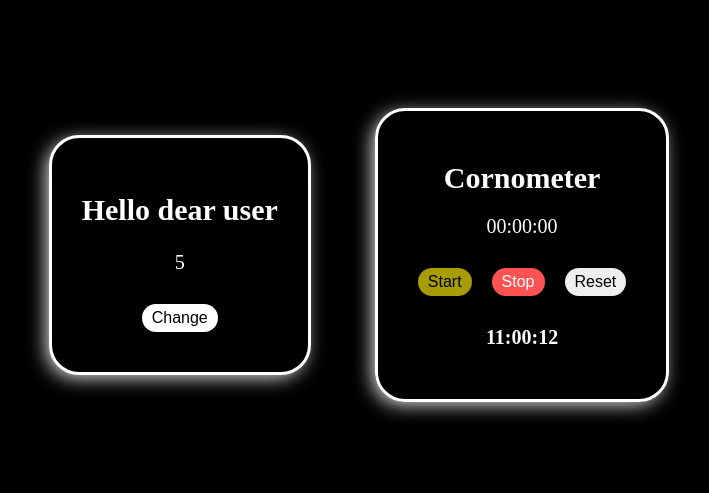
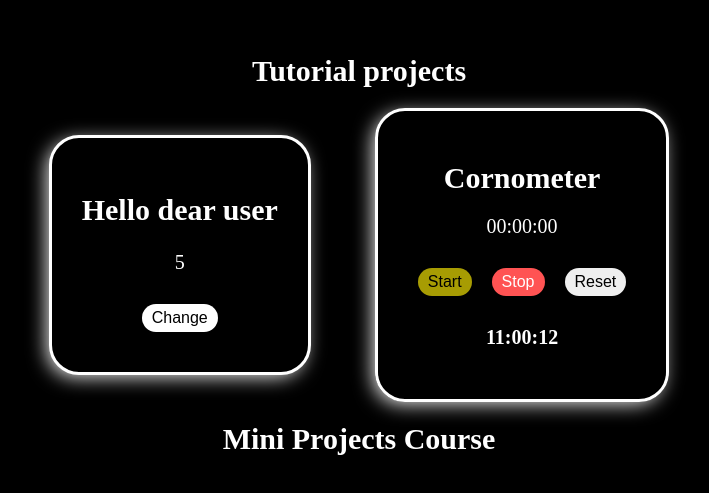
Before and after one commit to nimahadi1388/ReactTutorial, a React (Vite) app: page / in a window 1280 px wide. Shown: the part 133-626 px from the top of the page, without its empty margins (281-990 px from the left). Built offline with nearby package versions, Linux system fonts and the light colour scheme.

Commit message:
StartFirstMiniProjectsCoursePart-1

```diff
--- a/src/App.jsx
+++ b/src/App.jsx
@@ -1,9 +1,9 @@
 import { useContext, useEffect, useState } from "react";
-import Hello from "./assets/components/Hello";
-import Timer from "./assets/components/Timer";
-import Cornometr from "./assets/components/Cornometr";
+import Hello from "./assets/components/Cornometr&Time/Hello";
+import Timer from "./assets/components/Cornometr&Time/Timer";
+import Cornometr from "./assets/components/Cornometr&Time/Cornometr";
 import { TestContext } from "./assets/context/testContext";
-import TimerList from "./assets/components/TimerList";
+import TimerList from "./assets/components/Cornometr&Time/TimerList";
 // import Cornometr from "./assets/components/Cornometr";
 // let intrval;
 // class App extends React.Component {
@@ -58,7 +58,10 @@ const App = () => {
     setIsLight(!isLight);
   };
   return (
-    <div className="components">
+    <div>
+      <div className="componentsTutorial">
+        <h1>Tutorial projects</h1>
+        <div className="flexes">
           {/* context is TestContext.provider */}
           {/* here is for single value context */}
           {/* <TestContext.Provider value={'red'}>
@@ -107,6 +110,14 @@ const App = () => {
             </div>
           </TestContext.Provider>
         </div>
+      </div>
+      <div className="componentsMiniProjectsC">
+        <h1>Mini Projects Course</h1>
+        <div className="flexes">
+
+        </div>
+      </div>
+    </div>
   );
 };
 export default App;
--- a/src/assets/components/Cornometr.jsx
+++ b/src/assets/components/Cornometr&Time/Cornometr.jsx
@@ -1,5 +1,5 @@
 import React from "react";
-import { TestContext } from "../context/testContext";
+import { TestContext } from "../../context/testContext";
 let timeOut;
 class Cornometr extends React.Component {
   constructor() {
--- a/src/assets/components/Timer.jsx
+++ b/src/assets/components/Cornometr&Time/Timer.jsx
@@ -1,5 +1,5 @@
 import React from "react";
-import { TestContext } from "../context/testContext";
+import { TestContext } from "../../context/testContext";
 let timeOut;
 // ----------------- First Mini Project----------------------
 class Timer extends React.Component {
--- a/src/assets/components/TimerList.jsx
+++ b/src/assets/components/Cornometr&Time/TimerList.jsx
@@ -1,5 +1,5 @@
 import { useContext } from "react";
-import { TestContext } from "../context/testContext";
+import { TestContext } from "../../context/testContext";
 import Item from "./item";
 
 // const TimerList = (props) => {
--- /dev/null
+++ b/src/assets/components/Cornometr&Time/item.jsx
@@ -0,0 +1,18 @@
+import { useContext } from "react";
+import { TestContext } from "../../context/testContext";
+
+const Item = (props) => {
+  const context = useContext(TestContext);
+  const handleDeleteItem = (e) => {
+    context.setTimeArr(
+      context.timeArr.filter((item) => e.target.textContent !== item),
+    );
+  };
+  return (
+    <>
+      <h1 onClick={handleDeleteItem}>{props.children}</h1>
+    </>
+  );
+};
+
+export default Item;
--- a/src/assets/components/item.jsx
+++ /dev/null
@@ -1,19 +0,0 @@
-import { useContext } from "react";
-import { TestContext } from "../context/testContext";
-
-const Item = (props) => {
-  const context = useContext(TestContext)
-  const handleDeleteItem = (e) =>{
-
-    context.setTimeArr(context.timeArr.filter((item)=>(
-        e.target.textContent !== item
-    )))
-  }
-  return (
-    <>
-      <h1 onClick={handleDeleteItem}>{props.children}</h1>
-    </>
-  );
-};
-
-export default Item;
--- a/src/assets/css/style.css
+++ b/src/assets/css/style.css
@@ -41,7 +41,7 @@ p {
     filter: brightness(80%);
   }
 }
-.components {
+.flexes {
   display: flex;
   justify-content: center;
   gap: 4rem;
```
Also changed, not shown: src/assets/components/Cornometr&Time/Hello.jsx (renamed from src/assets/components/Hello.jsx). Lines whose indentation alone changed are shown as unchanged.
